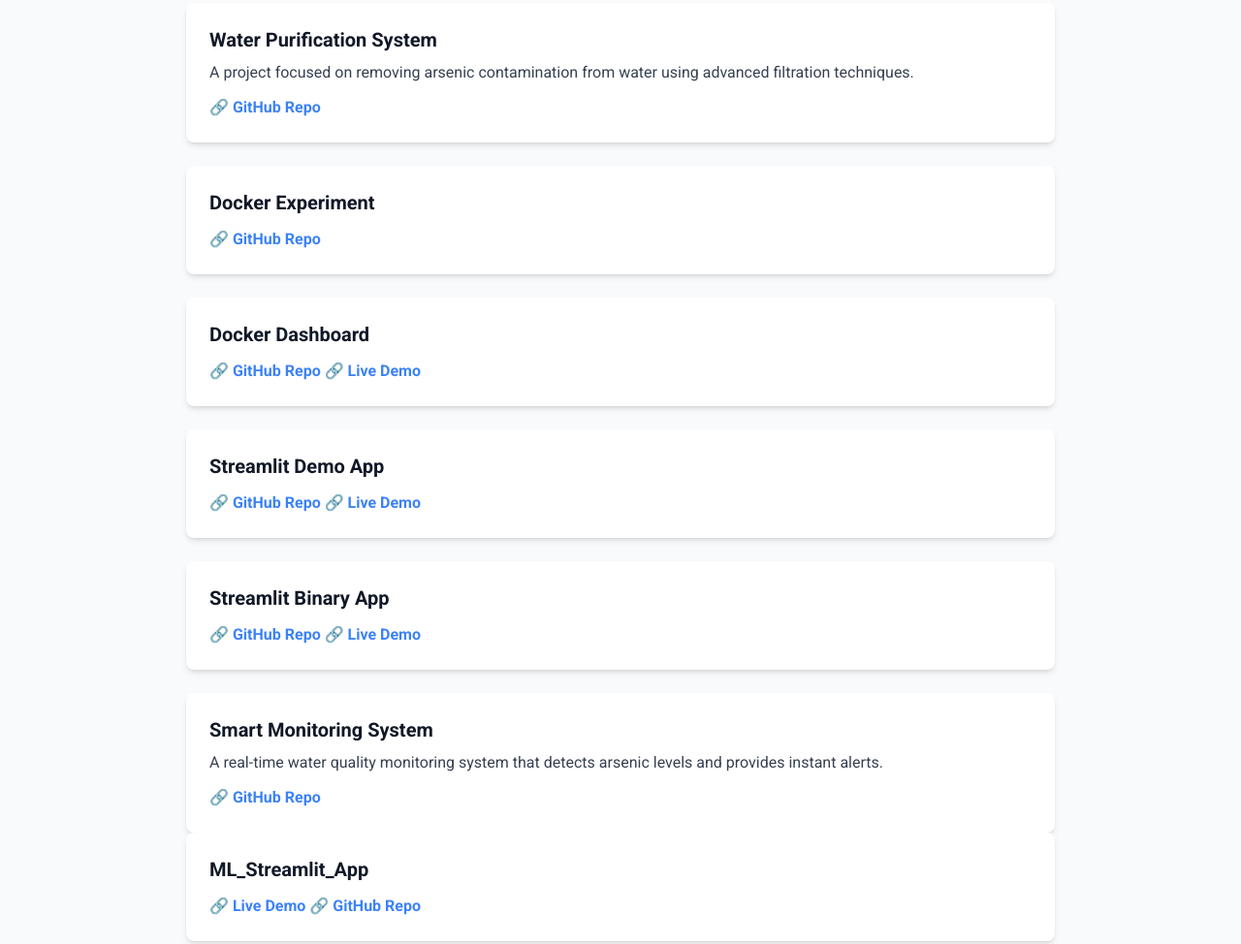
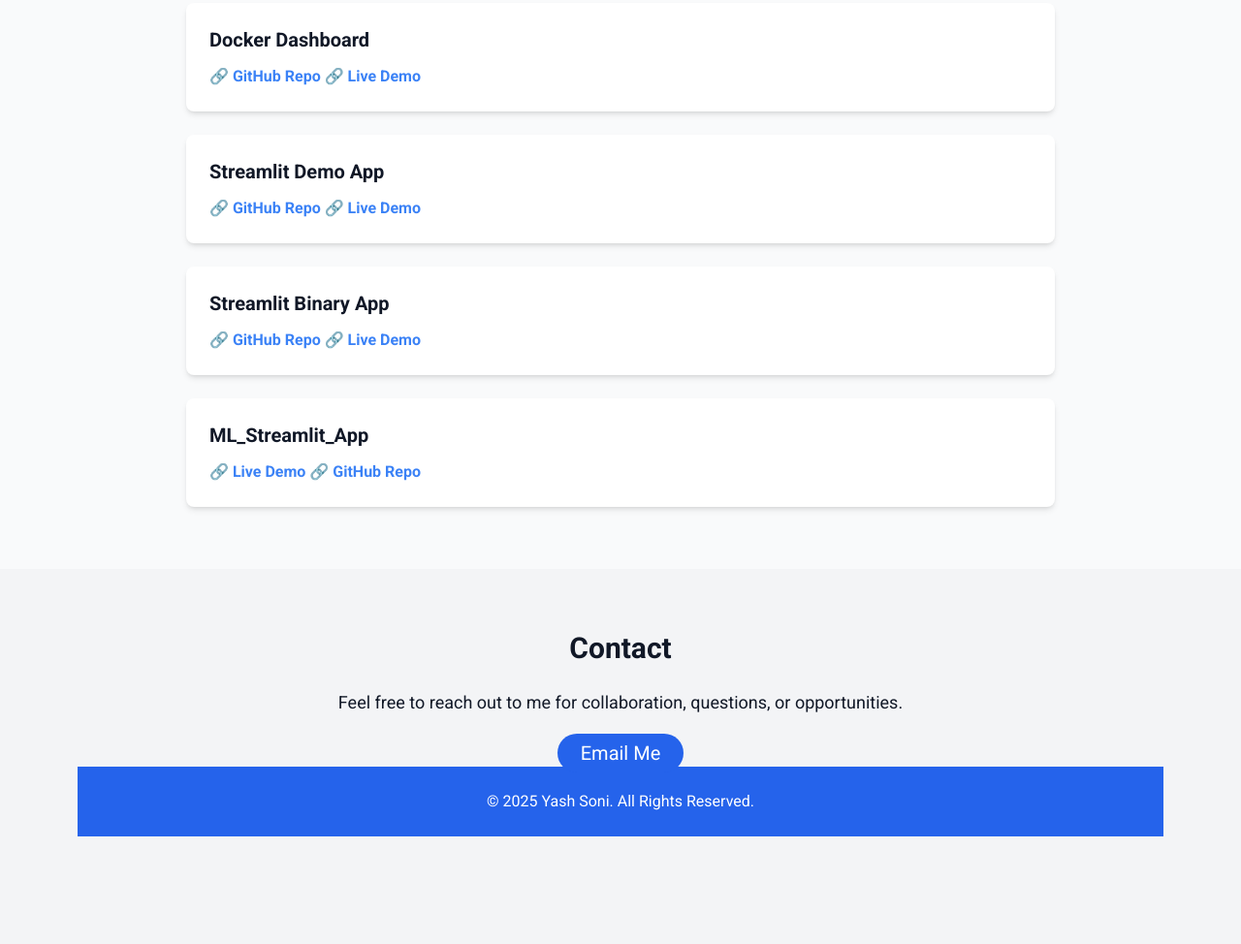
Before and after one commit to yashsoni144/Yash_Portfolio, a plain HTML site: page index.html in a window 1280 px wide. Shown: the part 1669-2643 px from the top of the page at 97% size. After the commit the page ends 2596 px from the top, so only its background shows below. Drawn offline with nearby package versions, Linux system fonts and the light colour scheme.

Commit message:
Update index.html

```diff
--- a/index.html
+++ b/index.html
@@ -107,26 +107,7 @@
     <h2 class="text-3xl font-semibold text-center mb-6">Projects</h2>
     <div class="max-w-4xl mx-auto">
 
-      <!-- Project 1 -->
-      <div class="bg-white shadow-md rounded-lg p-6 mb-6">
-        <h3 class="text-xl font-semibold mb-2">Water Purification System</h3>
-        <p class="text-gray-700">
-          A project focused on removing arsenic contamination from water using advanced filtration techniques.
-        </p>
-        <div class="mt-3">
-          <a href="https://github.com/your-username/project1" target="_blank" class="text-blue-500 font-semibold">🔗 GitHub Repo</a>
-        </div>
-      </div>
 
-      <div class="bg-white shadow-md rounded-lg p-6 mb-6">
-        <h3 class="text-xl font-semibold mb-2">Docker Experiment</h3>
-        <p class="text-gray-700">
-
-        </p>
-        <div class="mt-3">
-          <a href="https://github.com/yashsoni144/DockSpace.git" target="_blank" class="text-blue-500 font-semibold">🔗 GitHub Repo</a>
-        </div>
-      </div>
 
       <div class="bg-white shadow-md rounded-lg p-6 mb-6">
         <h3 class="text-xl font-semibold mb-2">Docker Dashboard</h3>
@@ -161,16 +142,7 @@
         </div>
       </div>
 
-      <!-- Project 2 -->
-      <div class="bg-white shadow-md rounded-lg p-6">
-        <h3 class="text-xl font-semibold mb-2">Smart Monitoring System</h3>
-        <p class="text-gray-700">
-          A real-time water quality monitoring system that detects arsenic levels and provides instant alerts.
-        </p>
-        <div class="mt-3">
-          <a href="https://github.com/your-username/project2" target="_blank" class="text-blue-500 font-semibold">🔗 GitHub Repo</a>
-        </div>
-      </div>
+
 
       <div class="bg-white shadow-md rounded-lg p-6">
         <h3 class="text-xl font-semibold mb-2">ML_Streamlit_App</h3>
```
